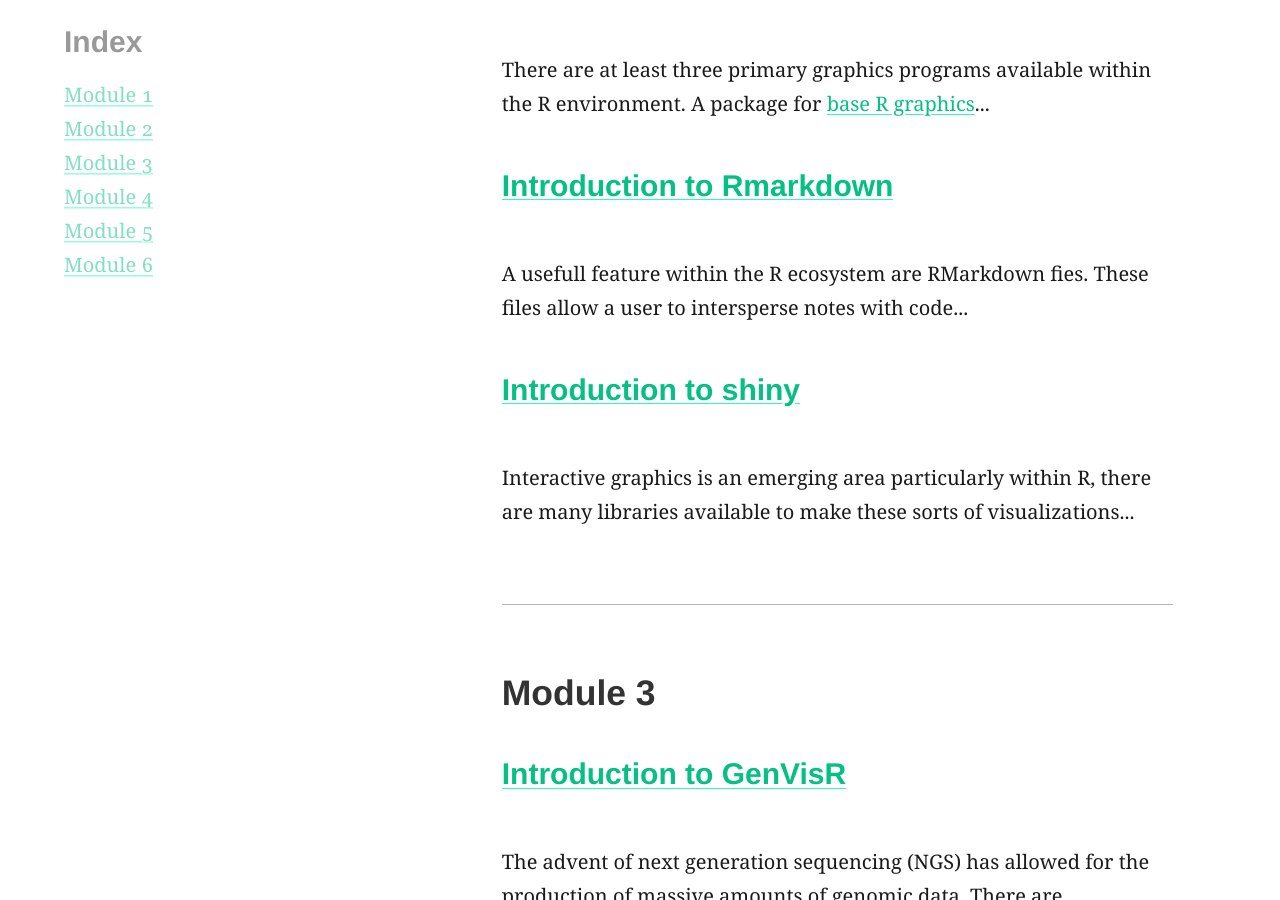
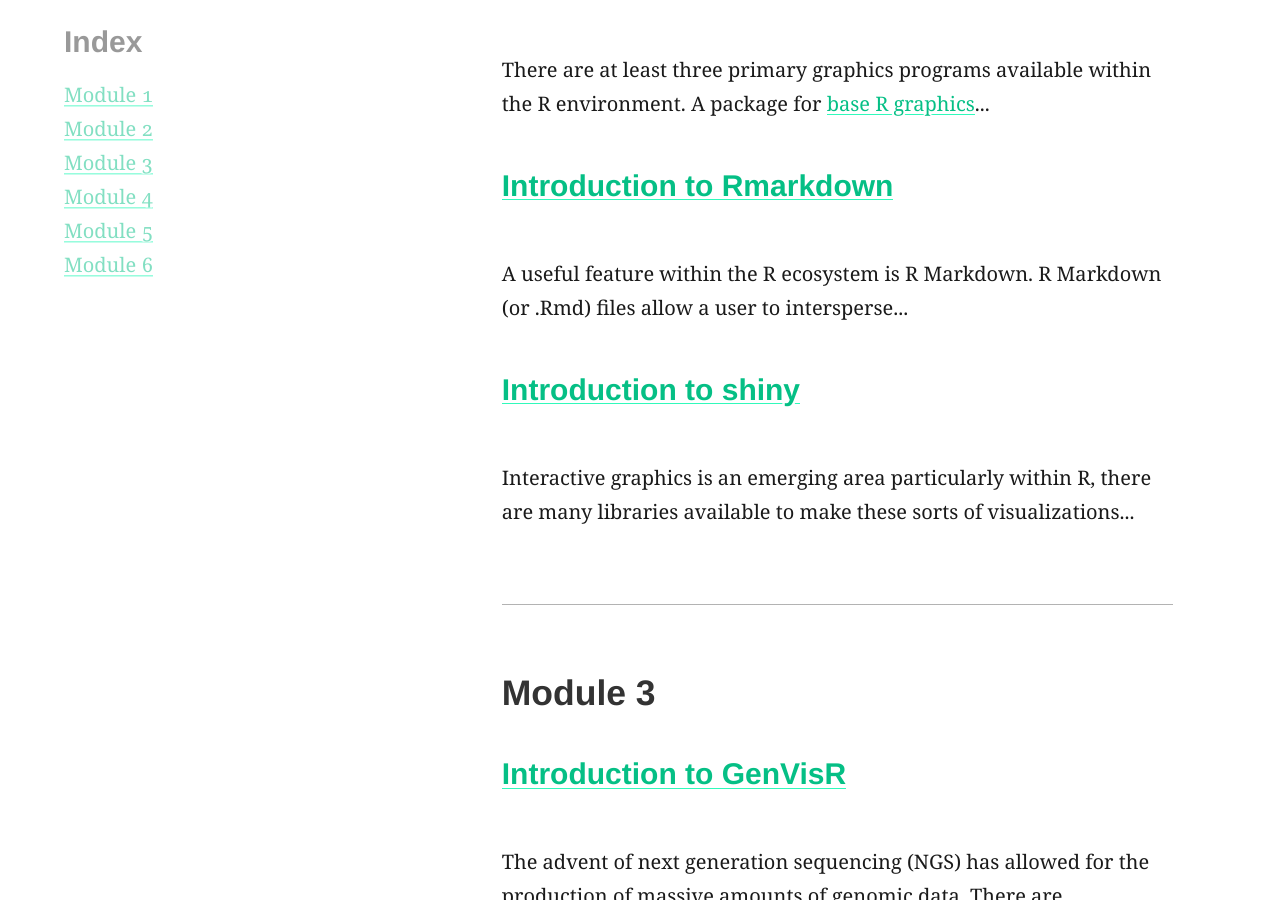
Before and after one commit to griffithlab/genviz.org, a Jekyll site: the page built from course.md, in a window 1280 px wide and 900 px high, scrolled down 3166 px. Built offline with Jekyll 4.4.1, drawn with Linux system fonts in a browser that asks for light colours; part of the change alters nothing that is shown.

Commit message:
minor fixes

````diff
--- a/_posts/0002-05-01-introToRmarkdown.md
+++ b/_posts/0002-05-01-introToRmarkdown.md
@@ -8,7 +8,7 @@ feature_image: "assets/genvis-dna-bg_optimized_v1a.png"
 date: 0002-03-01
 ---
 
-A usefull feature within the R ecosystem are RMarkdown fies. These files allow a user to intersperse notes with code providing a useful framework for sharing scientific reports in a transparent and easily reproduceable way. They combine both markdown syntax for styling notes and Rscripts for running code and producing figures. Reports can be output in a variety of file formats including HTML documents, PDF documents, and even presentation slides.
+A useful feature within the R ecosystem is R Markdown. R Markdown (or .Rmd) files allow a user to intersperse notes with code providing a useful framework for sharing scientific reports in a transparent and easily reproduceable way. They combine both markdown syntax for styling notes and Rscripts for running code and producing figures. Reports can be output in a variety of file formats including HTML documents, PDF documents, and even presentation slides.
 
 #### Installing Rmarkdown
 To start let's make a simple Rmarkdown file with Rstudio,  you will need to install the [rmarkdown](https://cran.r-project.org/web/packages/rmarkdown/index.html) package from cran.
@@ -18,7 +18,7 @@ install.packages("rmarkdown")
 ```
 
 #### rmarkdown basics
-Once [rmarkdown](https://cran.r-project.org/web/packages/rmarkdown/index.html) has been installed we can select File -> New File -> R Markdown to set up an intial rmarkdown template.
+Once [rmarkdown](https://cran.r-project.org/web/packages/rmarkdown/index.html) has been installed we can select File -> New File -> R Markdown to create an intial rmarkdown template.
 
 {% include figure.html image="/assets/Rmarkdown/intro_2_rmarkdown_1.png" width="550" %}
 
@@ -26,7 +26,11 @@ Rstudio will ask you to choose an output format, and to add a title and author,
 
 {% include figure.html image="/assets/Rmarkdown/intro_2_rmarkdown_2.png" width="450" %}
 
-Rsutdio should now have made a template for us, let's go over a few introductory topics in regards to this template. At the top of the file you will see what looks like a YAML header denoted by `---`. This is where the defaults for building the file are set. You will notice that [rmarkdown](https://cran.r-project.org/web/packages/rmarkdown/index.html) has pre-populated some fields based on what we supplied when we initalized the markdown template. You can output the rmarkdown document using the `Knit` button in the top left hand corner. This is the same as calling the function `render()` which takes the path to the rmarkdown file as input. This file should end in a .Rmd extension to denote it as an rmarkdown file, though Rstudio will take care of this for you the first time you hit `Knit`. Rstudio also has a convenient way to insert code using the `insert` button to the right. You might notice that not only does [rmarkdown](https://cran.r-project.org/web/packages/rmarkdown/index.html) support R, but also bash, python and a few other languages as well. Though in order to work these languages will need to be installed before using `Knit`. Go ahead and hit the `Knit` button just to see what are rmarkdown looks like with the default example text.
+Rstudio should now have made a template for us, let's go over a few introductory topics related to this template. At the top of the file you will see what looks like a YAML header denoted by `---`. This is where the defaults for building the file are set.
+
+You will notice that [rmarkdown](https://cran.r-project.org/web/packages/rmarkdown/index.html) has pre-populated some fields based on what we supplied when we initalized the markdown template. You can output the rmarkdown document using the `Knit` button in the top left hand corner of RStudio. This is the same as calling the function `render()` which takes the path to the rmarkdown file as input. This file should end in a .Rmd extension to denote it as an rmarkdown file, though Rstudio will take care of this for you the first time you hit `Knit`.
+
+Rstudio also has a convenient way to insert code using the `insert` button to the right. You might notice that not only does [rmarkdown](https://cran.r-project.org/web/packages/rmarkdown/index.html) support R, but also bash, python and a few other languages as well. Though in order to work, these languages will need to be installed before using `Knit`. Go ahead and hit the `Knit` button just to see what an R Markdown output looks like with the default example text. If you are working with the default HTML option the result will load in a new RStudio window with the option to open it in your usual web browser.
 
 {% include figure.html image="/assets/Rmarkdown/intro_2_rmarkdown_3.png" width="650" %}
 
````
